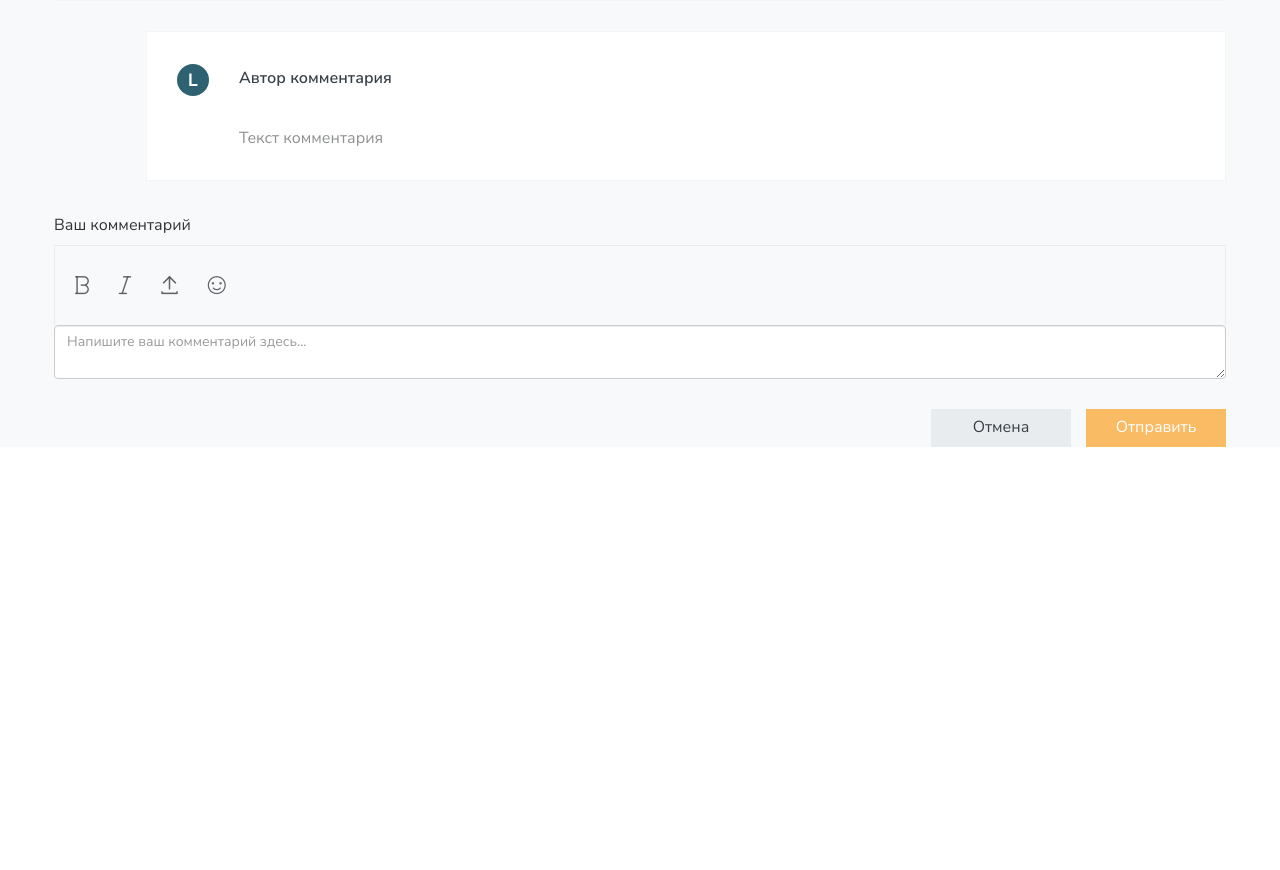
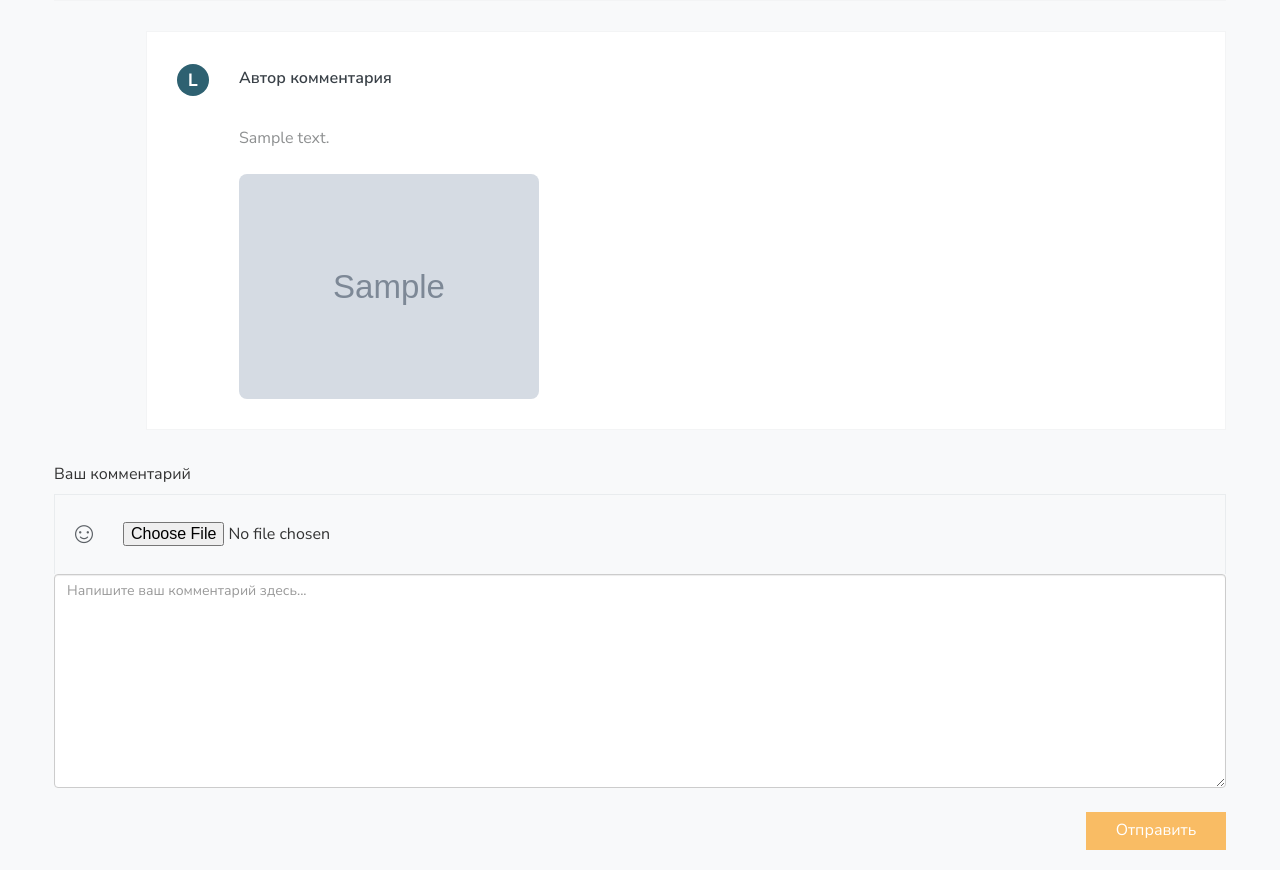
Before and after one commit to JopkaMuravya/forum, a Django app: page /topic/1/ in a window 1280 px wide. Shown: the part 702-1572 px from the top of the page. Before the commit the page ends 1149 px from the top, so only its background shows below. Run offline with Django 5.2, Linux system fonts and the light colour scheme; tables that the repository leaves empty hold one stand-in row (values such as "Sample post"); grey boxes marked "Sample" are stand-in pictures; some libraries are stand-ins or nearby versions; some web fonts are replaced.

Commit message:
Implementation of sending comments

```diff
--- a/forum/forms.py
+++ b/forum/forms.py
@@ -1,5 +1,5 @@
 from django import forms
-from .models import Topic
+from .models import Topic, Comment
 
 class TopicForm(forms.ModelForm):
     CATEGORY_CHOICES = [
@@ -48,3 +48,18 @@ class TopicForm(forms.ModelForm):
         self.fields['description'].widget.attrs.update({'class': 'form-control', 'placeholder': 'Введите описание'})
         self.fields['tags'].widget.attrs.update({'class': 'form-control'})
         self.fields['image'].widget.attrs.update({'class': 'form-control'})
+
+
+class CommentForm(forms.ModelForm):
+    class Meta:
+        model = Comment
+        fields = ['text', 'image']
+        labels = {
+            'text': 'Текст комментария',
+            'image': 'Изображение',
+        }
+
+    def __init__(self, *args, **kwargs):
+        super(CommentForm, self).__init__(*args, **kwargs)
+        self.fields['text'].widget.attrs.update({'class': 'form-control', 'placeholder': 'Напишите ваш комментарий здесь...'})
+        self.fields['image'].widget.attrs.update({'class': 'form-control'})
--- a/forum/models.py
+++ b/forum/models.py
@@ -23,3 +23,13 @@ class Topic(models.Model):
 
     def __str__(self):
         return self.title
+
+class Comment(models.Model):
+    topic = models.ForeignKey(Topic, related_name='comments', on_delete=models.CASCADE)
+    author = models.CharField(max_length=50, verbose_name="Автор комментария")
+    text = models.TextField(verbose_name="Текст комментария")
+    image = models.ImageField(upload_to='comment_images/', blank=True, null=True, verbose_name="Изображение")
+    created_at = models.DateTimeField(auto_now_add=True, verbose_name="Дата создания")
+
+    def __str__(self):
+        return f"Комментарий от {self.author} к теме {self.topic}"
--- a/forum/templates/forum/single-topic.html
+++ b/forum/templates/forum/single-topic.html
@@ -76,7 +76,21 @@
             margin-top: 10px;
             margin-bottom: -25px;
         }
+
+        .comment-image {
+            max-width: 300px;
+            border-radius: 8px;
+            cursor: pointer;
+            margin-top: 10px;
+        }
+
+        .create__footer {
+            display: flex;
+            justify-content: flex-end;
+            margin-bottom: 20px;
+        }
     </style>
+
 </head>
 <body>
     <!-- HEADER -->
@@ -170,7 +184,6 @@
                                     <p>{{ topic.description }}</p>
                                 </div>
 
-                                <!-- Изображение топика с модальным увеличением -->
                                 {% if topic.image %}
                                     <img src="{{ topic.image.url }}" alt="Topic Image" class="topic-image" onclick="openModal(this.src)">
                                 {% endif %}
@@ -186,7 +199,8 @@
                             </div>
                         </div>
 
-                        <!-- Шаблонный комментарий -->
+                        <!-- Отображение комментариев -->
+                        {% for comment in comments %}
                         <div class="topic topic--comment">
                             <div class="topic__head">
                                 <div class="topic__avatar">
@@ -200,28 +214,33 @@
                             </div>
                             <div class="topic__content">
                                 <div class="topic__text">
-                                    <p>Текст комментария</p>
+                                    <p>{{ comment.text }}</p>
+                                    {% if comment.image %}
+                                        <img src="{{ comment.image.url }}" alt="Comment Image" class="comment-image" onclick="openModal(this.src)">
+                                    {% endif %}
                                 </div>
                             </div>
                         </div>
+                        {% endfor %}
 
                         <!-- Форма для комментариев -->
+                        <form method="post" enctype="multipart/form-data">
+                            {% csrf_token %}
                             <div class="create__section create__textarea">
                                 <label class="create__label" for="comment">Ваш комментарий</label>
                                 <div class="create__textarea-head">
-                                <span><i class="icon-Bold"></i></span>
-                                <span><i class="icon-Italic"></i></span>
-                                <span><i class="icon-Upload_Files"></i></span>
                                     <span><i class="icon-Emoticon"></i></span>
+                                    <input type="file" name="image" accept="image/*">
                                 </div>
-                            <textarea class="form-control" id="comment" placeholder="Напишите ваш комментарий здесь..."></textarea>
+                                {{ comment_form.text }}
                             </div>
 
                             <!-- Кнопка для отправки комментария -->
                             <div class="create__footer">
-                            <a href="#" class="create__btn-cansel btn">Отмена</a>
-                            <a href="#" class="create__btn-create btn btn--type-02">Отправить</a>
+                                <button type="submit" class="create__btn-create btn btn--type-02">Отправить</button>
                             </div>
+                        </form>
+
                     </div>
                 </div>
             </div>
--- a/forum/urls.py
+++ b/forum/urls.py
@@ -9,7 +9,7 @@ urlpatterns = [
     path('create-topic/', views.create_topic, name='create-topic'),
     path('signup/', views.signup, name='signup'),
     path('signin/', views.signin, name='signin'),
-    path('topic/<int:id>/', views.single_topic, name='single-topic'),
+    path('topic/<int:id>/', views.single_topic, name='single_topic'),
 ]
 
 if settings.DEBUG:
--- a/forum/views.py
+++ b/forum/views.py
@@ -1,7 +1,7 @@
 from django.shortcuts import render, redirect, get_object_or_404
 from django.db.models import Q
-from .forms import TopicForm
-from .models import Topic, Tag
+from .forms import TopicForm, CommentForm
+from .models import Topic, Tag, Comment
 
 CATEGORY_COLORS = {
     'hobby': ('bg-f9bc64', 'Хобби'),
@@ -84,4 +84,21 @@ def single_topic(request, id):
     color, name = CATEGORY_COLORS.get(topic.category, ('bg-default', 'Категория'))
     topic.category_color = color
     topic.category_name = name
-    return render(request, 'forum/single-topic.html', {'topic': topic})
+
+    comments = Comment.objects.filter(topic=topic)
+
+    if request.method == 'POST':
+        comment_form = CommentForm(request.POST, request.FILES)
+        if comment_form.is_valid():
+            comment = comment_form.save(commit=False)
+            comment.topic = topic
+            comment.save()
+            return redirect('single_topic', id=topic.id)
+    else:
+        comment_form = CommentForm()
+
+    return render(request, 'forum/single-topic.html', {
+        'topic': topic,
+        'comments': comments,
+        'comment_form': comment_form,
+    })
```
Also changed, not shown: forum/migrations/0004_comment.py (added). Lines whose indentation alone changed are shown as unchanged.
